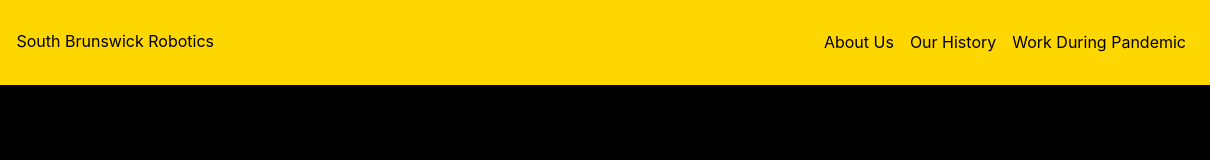
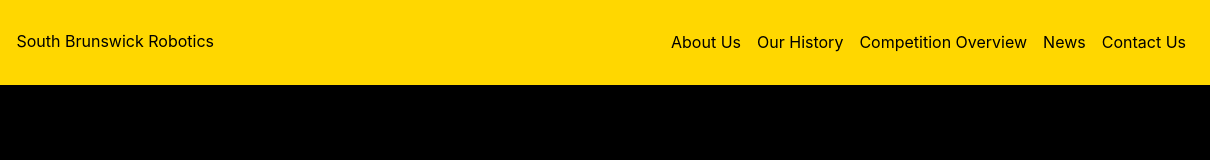
Before and after one commit to 750B/750B.github.io, a plain HTML site: page index.html in a window 1280 px wide. Shown: the full height of the page, 70-1280 px from the left. Drawn offline with nearby package versions, Linux system fonts and the light colour scheme.

Commit message:
added comments at bottom of index with links to winning websites and adjusted tabs above (Maybe we add dropdown?)

```diff
--- a/index.html
+++ b/index.html
@@ -3,7 +3,7 @@
 <head>
     <meta charset="UTF-8">
     <meta name="viewport" content="width=device-width, initial-scale=1.0">
-    <title>750 Website</title>
+    <title>SB Robotics</title>
 
     <link rel="stylesheet" href="https://stackpath.bootstrapcdn.com/bootstrap/4.1.3/css/bootstrap.min.css" integrity="sha384-MCw98/SFnGE8fJT3GXwEOngsV7Zt27NXFoaoApmYm81iuXoPkFOJwJ8ERdknLPMO" crossorigin="anonymous">
     <link rel="stylesheet" type="text/css" href="style.css">
@@ -29,7 +29,15 @@
 				</li>
 
 				<li class="nav-item">
-					<a class="nav-link" href="pandemic.html">Work During Pandemic</a>
+					<a class="nav-link" href="comp.html">Competition Overview</a>
+				</li>
+
+				<li class="nav-item">
+					<a class="nav-link" href="history.html">News</a>
+				</li>
+
+				<li class="nav-item">
+					<a class="nav-link" href="history.html">Contact Us</a>
 				</li>
 
 			</ul>
@@ -38,3 +46,13 @@
 
 </body>
 </html>
+<!--2020-->
+<!--https://exothermicrobotics.org/vex-overview/-->
+<!--https://teamdogeyeet.web.app/-->
+
+<!--2019-->
+<!--https://www.team356.ca/-->
+<!--https://www.team254.com/vex/-->
+
+<!--2018-->
+<!--https://northhardin4104.wixsite.com/nhhsvexrobotics-->
```
